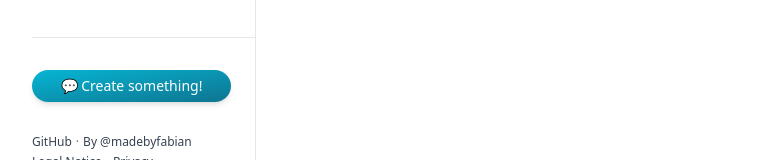
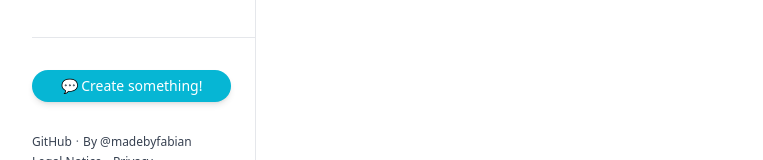
Before and after one commit to madebyfabian/zingio, a Nuxt app: page / in a window 1280 px wide. Shown: the part 373-533 px from the top of the page, without its empty margins (116-879 px from the left). Built offline with nearby package versions, Linux system fonts and the light colour scheme; no server answers.

Commit message:
fix: update button color (thx Marvin!)

```diff
--- a/assets/css/tailwind.css
+++ b/assets/css/tailwind.css
@@ -41,7 +41,7 @@
 		@apply px-4 h-8 flex font-medium items-center justify-center rounded-full text-sm;
 
 		&:not([data-type='secondary']):not([data-type='secondaryActive']) {
-			@apply bg-gradient-to-br from-cyan-500 to-cyan-700 shadow-md text-white;
+			@apply bg-cyan-500 shadow-md text-white;
 			& * {
 				@apply text-white;
 			}
```
